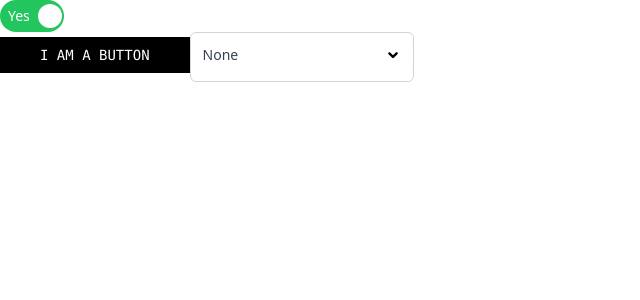
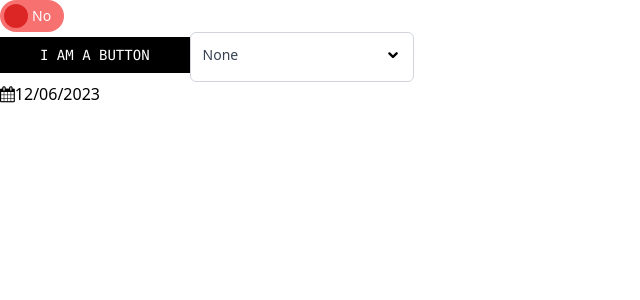
Before and after one commit to AvirukBasak/formease-internship-task, a Next.js app: page / in a window 1280 px wide. Shown: the top 300 px of the page, without its empty margins (0-640 px from the left). Built offline with nearby package versions, Linux system fonts and the light colour scheme.

Commit message:
attempting to use a date picker and failing

```diff
--- a/package.json
+++ b/package.json
@@ -11,12 +11,14 @@
   "dependencies": {
     "next": "14.0.3",
     "react": "^18",
+    "react-datepicker": "^4.24.0",
     "react-dom": "^18"
   },
   "devDependencies": {
     "@next/eslint-plugin-next": "^14.0.3",
     "@types/node": "^20",
     "@types/react": "^18",
+    "@types/react-datepicker": "^4.19.3",
     "@types/react-dom": "^18",
     "@typescript-eslint/eslint-plugin": "^6.13.2",
     "@typescript-eslint/parser": "^6.13.2",
--- a/src/pages/_document.tsx
+++ b/src/pages/_document.tsx
@@ -4,7 +4,9 @@ import { Html, Head, Main, NextScript } from 'next/document'
 export default function Document(): JSX.Element {
   return (
     <Html lang="en">
-      <Head />
+      <Head>
+        <link rel="stylesheet" href="https://cdnjs.cloudflare.com/ajax/libs/font-awesome/4.7.0/css/font-awesome.min.css" />
+      </Head>
       <body>
         <Main />
         <NextScript />
--- /dev/null
+++ b/src/pages/components/DatePicker.tsx
@@ -0,0 +1,22 @@
+import React from 'react';
+import { useState } from 'react';
+import DatePicker from 'react-datepicker';
+
+interface DatePickerProps {
+  onSetDate: (date: Date) => void;
+};
+
+export default function MyDatePicker({ onSetDate }: DatePickerProps) {
+  const [startDate, setStartDate] = useState(new Date());
+  return (
+    <DatePicker
+      showIcon={true}
+      selected={startDate}
+      onChange={(newDate) => {
+        setStartDate(oldDate => newDate as Date);
+        onSetDate(newDate || new Date());
+      }}
+      icon="fa fa-calendar"
+    />
+  );
+};
--- a/src/pages/components/Spinner.tsx
+++ b/src/pages/components/DropDownList.tsx
@@ -1,12 +1,12 @@
 import React, { useState, useEffect } from 'react'
 
-type SpinnerProps = {
+type DropDownListProps = {
   list: string[];
   defaultSelection?: string;
   onSelect: (selection: string) => void;
 };
 
-export default function Spinner({ list, defaultSelection = '', onSelect }: SpinnerProps) {
+export default function DropDownList({ list, defaultSelection = '', onSelect }: DropDownListProps) {
   const [selection, setSelection] = useState(defaultSelection);
   const [isOpen, setIsOpen] = useState(false);
 
--- a/src/pages/components/Switch.tsx
+++ b/src/pages/components/ToggleSwitch.tsx
@@ -1,14 +1,14 @@
 import { useState } from "react";
 
-interface SwitchProps {
+interface ToggleSwitchProps {
   onLabel?: string;
   offLabel?: string;
   defState?: boolean;
 };
 
-export default function Switch({ onLabel = "Yes", offLabel = "No", defState = false }: SwitchProps) {
+export default function ToggleSwitch({ onLabel = "Yes", offLabel = "No", defState = false }: ToggleSwitchProps) {
   const [toggle, setToggle] = useState(!defState);
-  const toggleClassBg = " transform bg-green-500";
+  const toggleClassBg = " transform bg-green-400";
   const toggleClassFg = " transform translate-x-2 bg-white";
   return (
     <div
--- a/src/pages/index.tsx
+++ b/src/pages/index.tsx
@@ -1,15 +1,17 @@
 import React from 'react'
 import { Inter } from 'next/font/google'
-import Switch from './components/Switch'
+import ToggleSwitch from './components/ToggleSwitch'
 import Button from './components/Button'
-import Spinner from './components/Spinner'
+import DropDownList from './components/DropDownList'
+import MyDatePicker from './components/DatePicker'
 
 const inter = Inter({ subsets: ['latin'] })
 
 export default function Home(): JSX.Element {
   return (<>
-    <Switch defState={true} />
+    <ToggleSwitch defState={false} />
     <Button label="I am a Button" onClick={() => console.log('clicked')} />
-    <Spinner list={['one', 'two', 'three']} onSelect={(selection) => console.log(selection)} />
+    <DropDownList list={['one', 'two', 'three']} onSelect={(selection) => console.log(selection)} />
+    <MyDatePicker onSetDate={(date) => console.log(date)} />
   </>)
 }
```
Also changed, not shown: src/pages/components/SpinnerDate.tsx (deleted), src/pages/components/SpinnerTime.tsx (deleted), src/pages/components/TimePicker.tsx (added), 1 other file (tests, documents, lock files or other folders).
